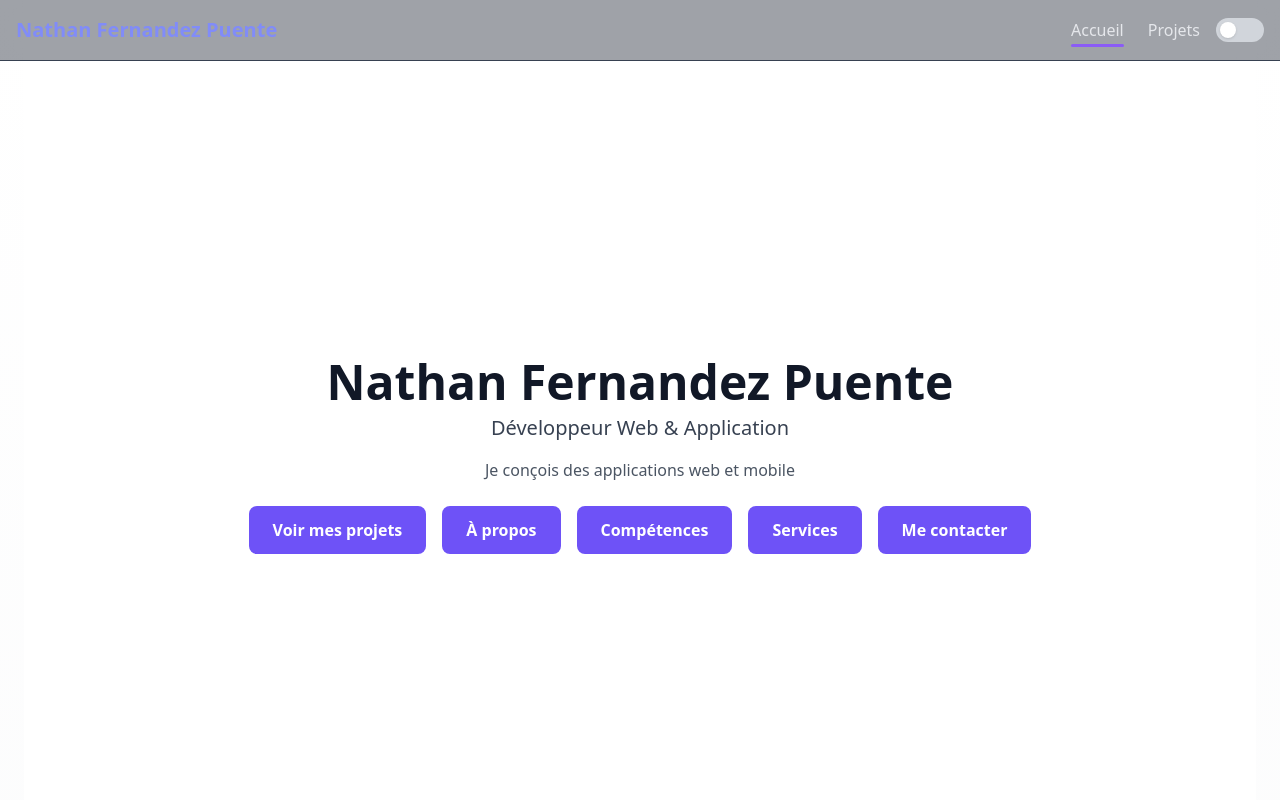
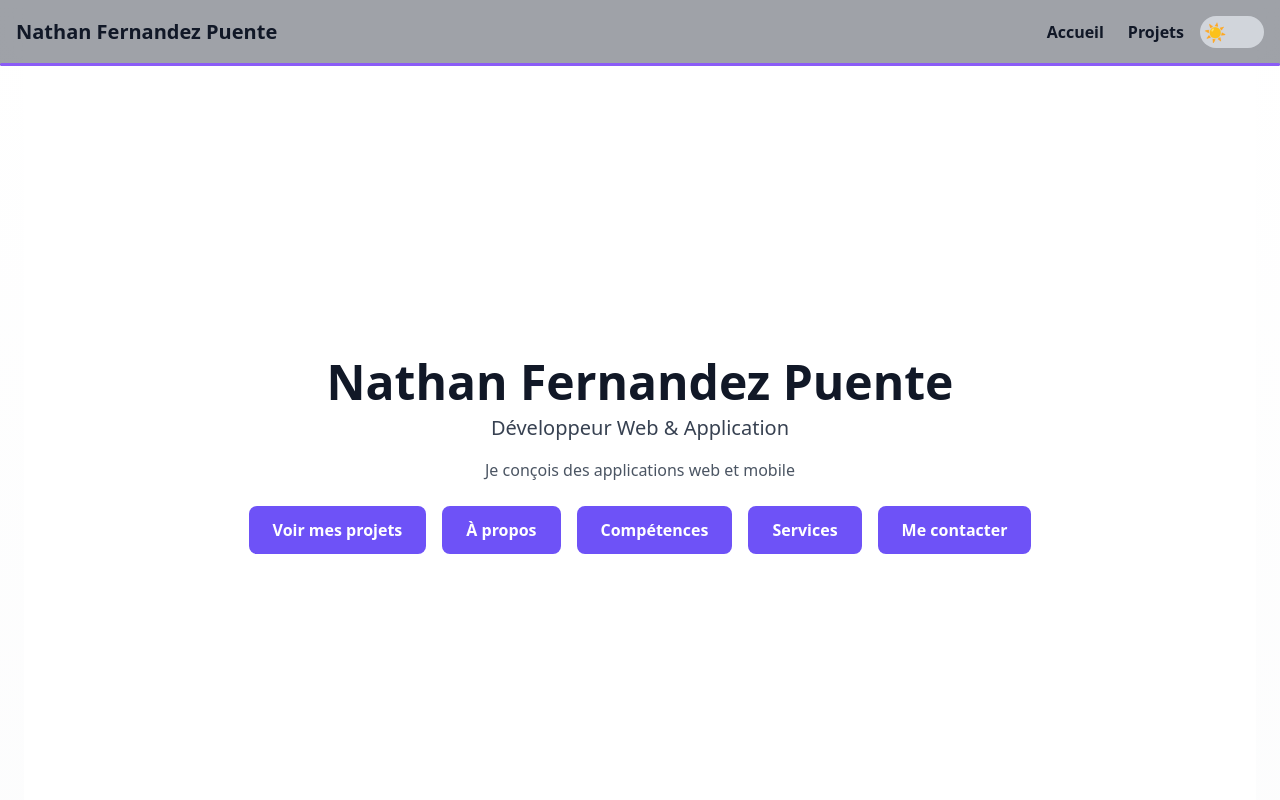
Before and after one commit to nathanfdz/Portfolio-Nathan-Fernandez, a Vue app: page / in a window 1280 px wide. Shown: the top 800 px of the page. Built offline with nearby package versions, Linux system fonts and the light colour scheme.

Commit message:
changement darkmode sur header

```diff
--- a/src/components/DarkModeToggle.vue
+++ b/src/components/DarkModeToggle.vue
@@ -23,11 +23,14 @@ function toggleTheme() {
 <template>
   <button
     @click="toggleTheme"
-    class="w-12 h-6 bg-gray-300 dark:bg-gray-700 rounded-full p-1 flex items-center transition duration-300"
+    class="w-16 h-8 bg-gray-300 dark:bg-gray-700 rounded-full p-1 flex items-center transition duration-300 relative"
   >
+    <!-- Curseur = icône -->
     <span
-      class="w-4 h-4 bg-white rounded-full shadow transform transition duration-300"
-      :class="isDark ? 'translate-x-6' : ''"
-    ></span>
+      class="absolute top-1/2 transform -translate-y-1/2 text-lg transition-all duration-300"
+      :class="isDark ? 'left-10 text-yellow-400' : 'left-1 text-blue-400'"
+    >
+      {{ isDark ? '🌙' : '☀️' }}
+    </span>
   </button>
 </template>
--- a/src/components/Header.vue
+++ b/src/components/Header.vue
@@ -9,13 +9,30 @@ import DarkModeToggle from "./DarkModeToggle.vue";
   >
     <nav class="container mx-auto flex items-center justify-between p-4">
       <div class="flex items-center gap-4">
-        <router-link to="/" class="text-xl font-bold text-indigo-400">Nathan Fernandez Puente</router-link>
+        <!-- Texte principal : indigo en sombre, noir en clair -->
+        <router-link to="/" class="text-gray-900 dark:text-indigo-400 text-xl font-bold">
+          Nathan Fernandez Puente
+        </router-link>
       </div>
 
       <div class="flex items-center gap-4">
-        <ul class="hidden md:flex gap-6 text-gray-200">
-          <li><router-link to="/">Accueil</router-link></li>
-          <li><router-link to="/projects">Projets</router-link></li>
+        <ul class="hidden md:flex gap-6">
+          <li>
+            <router-link
+              to="/"
+              class="text-gray-900 dark:text-gray-200 hover:text-gray-700 dark:hover:text-gray-400"
+            >
+              <strong>Accueil</strong>
+            </router-link>
+          </li>
+          <li>
+            <router-link
+              to="/projects"
+              class="text-gray-900 dark:text-gray-200 hover:text-gray-700 dark:hover:text-gray-400"
+            >
+             <strong>Projets</strong>
+            </router-link>
+          </li>
         </ul>
 
         <DarkModeToggle />
@@ -26,12 +43,6 @@ import DarkModeToggle from "./DarkModeToggle.vue";
 
 <style scoped>
 /* Barre violette sous le lien actif */
-ul li a {
-  position: relative;
-  padding-bottom: 4px;
-  transition: color 0.2s;
-}
-
 ul li a.router-link-active::after,
 ul li a.router-link-exact-active::after {
   content: "";
@@ -45,7 +56,7 @@ ul li a.router-link-exact-active::after {
   transition: all 0.3s ease;
 }
 
-/* Optionnel : effet hover */
+/* Optionnel : effet hover barre violette */
 ul li a:hover::after {
   content: "";
   position: absolute;
```
